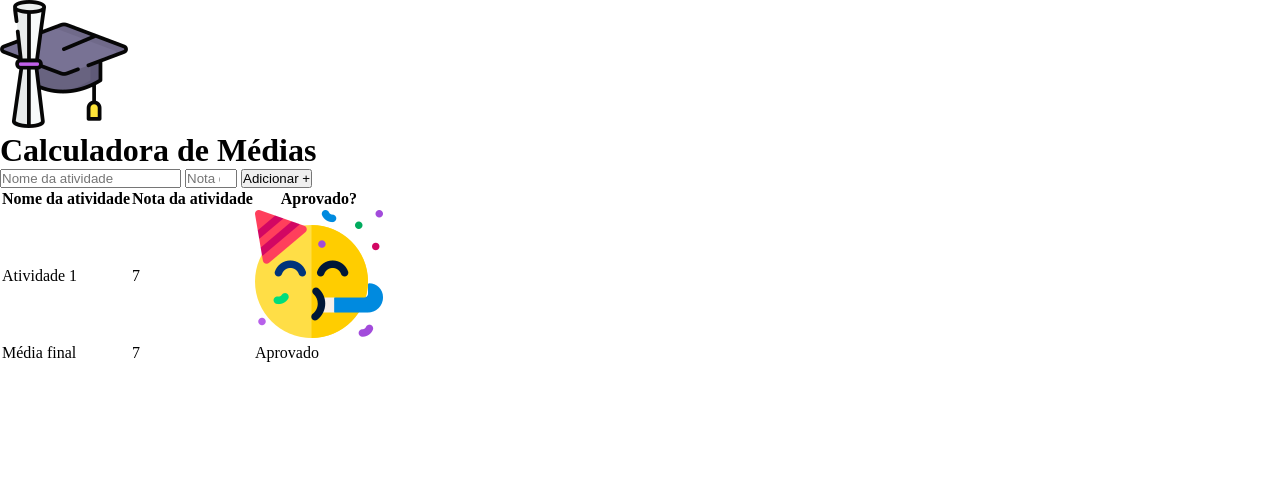
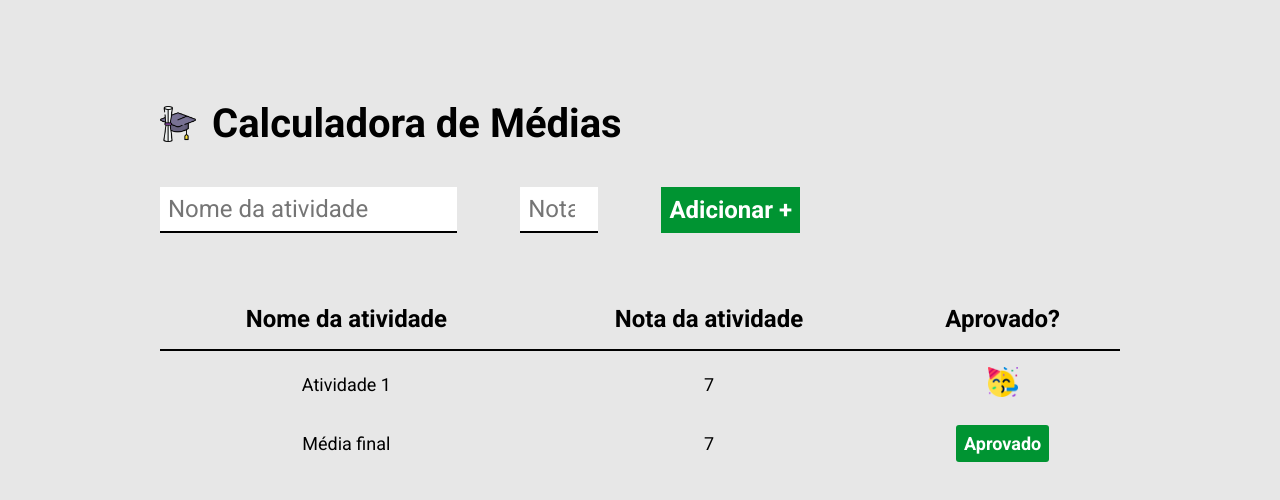
Before and after one commit to brunotesser/EBAC_frontend, a plain HTML site: page Modulo8/aula2_estrutura.html in a window 1280 px wide. Drawn offline with Linux system fonts and the light colour scheme.

Commit message:
att aula2.css aula2.html add aula3.js

```diff
--- a/Modulo8/aual2_estrutura.css
+++ /dev/null
@@ -1,5 +0,0 @@
-* {
-  margin: 0;
-  padding: 0;
-
-}
--- /dev/null
+++ b/Modulo8/aula2_estrutura.css
@@ -0,0 +1,98 @@
+* {
+  margin: 0;
+  padding: 0;
+  box-sizing: border-box;
+  font-family: 'Roboto', sans-serif;
+}
+
+body {
+  background-color: #E7E7E7;
+  padding-top: 100px;
+}
+
+header {
+  display: flex;
+  align-items: center;
+  margin-bottom: 40px;
+}
+
+header img {
+  height: 36px;
+  margin-right: 16px;
+}
+
+header h1 {
+  font-size: 40px;
+  font-weight: bold;
+}
+
+.container {
+  max-width: 960px;
+  width: 100%;
+  margin: 0 auto;
+}
+
+form {
+  display: flex;
+  max-width: 640px;
+  width: 100%;
+  justify-content: space-between;
+  margin-bottom: 56px;
+
+}
+
+form input {
+  font-size: 24px;
+  background-color: #fff;
+  border: none;
+  border-bottom: 2px solid #000;
+  padding: 8px;
+}
+
+form button {
+  background-color: #009432;
+  color: white;
+  font-size: 24px;
+  font-weight: bold;
+  border: none;
+  cursor: pointer;
+  padding: 8px;
+}
+
+table {
+  width: 100%;
+}
+
+table th {
+  border-bottom: 2px solid #000;
+  padding: 16px;
+  font-size: 24px;
+  font-weight: bold;
+}
+
+table td{
+  padding: 16px 0;
+  text-align: center;
+  font-size: 18px;
+  border-bottom: 1x solid rgba(0,0,0,0.1);
+}
+
+table td img {
+  height: 30px;
+}
+
+.resultado {
+  padding: 8px;
+  font-weight: bold;
+  color: #fff;
+  background-color: #000;
+  border-radius: 3px;
+}
+
+.aprovado {
+  background-color: #009432;
+}
+
+.reprovado {
+  background-color: red;
+}
--- a/Modulo8/aula2_estrutura.html
+++ b/Modulo8/aula2_estrutura.html
@@ -1,12 +1,19 @@
 <!DOCTYPE html>
 <html lang="pt-br">
+
 <head>
   <meta charset="UTF-8">
+  <title>Calculadora de Médias</title>
+  <link rel="preconnect" href="https://fonts.googleapis.com">
+  <link rel="preconnect" href="https://fonts.gstatic.com" crossorigin>
   <meta name="viewport" content="width=device-width, initial-scale=1.0">
-  <link rel="stylesheet" href="aual2_estrutura.css">
-  <title>Calculadora de Médias</title>
+
+  <link href="https://fonts.googleapis.com/css2?family=Roboto:wght@400;700&display=swap" rel="stylesheet">
+  <link rel="stylesheet" href="aula2_estrutura.css">
 </head>
+
 <body>
+  <div class="container">
     <header>
       <img src="images/logo.png" alt="capelo e diploma">
       <h1>Calculadora de Médias</h1>
@@ -17,10 +24,9 @@
       <input type="number" required placeholder="Nota da atividade" min="0" max="10" />
       <button type="submit">Adicionar +</button>
 
-
     </form>
 
-  <table>
+    <table cellspacing="0">
       <thead>
         <tr>
           <th>
@@ -45,27 +51,16 @@
         <tr>
           <td>Média final</td>
           <td>7</td>
-        <td>Aprovado</td>
+          <td><span class="resultado aprovado">Aprovado</span></td>
 
         </tr>
       </tfoot>
 
 
     </table>
-
-
-
-
-
-
-
-
-
-
-
-
-
+  </div>
 
   <script src="aula2_estrutura.js"></script>
 </body>
+
 </html>
--- /dev/null
+++ b/Modulo8/aula3_estilização.js
@@ -0,0 +1,4 @@
+/*
+- Adicionando fonte para aula2.html para começar a estilizar no .css
+- Trocar cor de fundo e começa a estilizar conforme o projeto que está no figma
+*/
```
Lines whose indentation alone changed are shown as unchanged.
